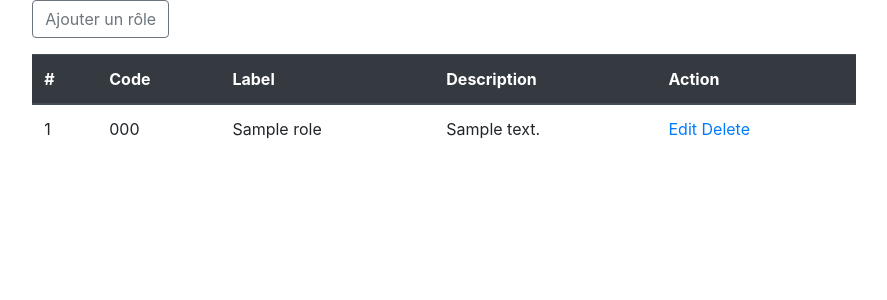
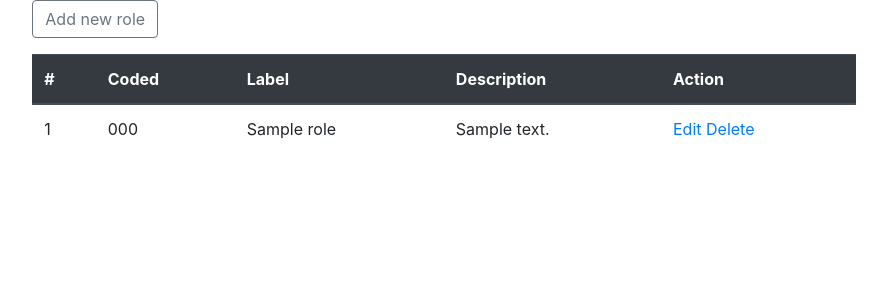
Before and after one commit to ismaellastlevel/Idea_Bag_Forum, a Symfony app: template templates/admin/role/index.html.twig in a window 1280 px wide. Shown: the top 300 px of the page, without its empty margins (196-1083 px from the left). Run offline with Twig, Linux system fonts and the light colour scheme; the template is opened without the code that fills it: most values are stand-ins (such as "Sample title", 1, 10 or a date in 2020); some libraries are stand-ins or nearby versions.

Commit message:
Multiple languages EN/FR

```diff
--- a/templates/admin/role/index.html.twig
+++ b/templates/admin/role/index.html.twig
@@ -1,20 +1,20 @@
 {% extends 'base.html.twig' %}
 
-{% block title %}Les rôles{% endblock %}
+{% block title %}{% trans %}Roles{% endtrans %}{% endblock %}
 
 {% block body %}
     <div class="col-md-8 mx-auto">
         <div id="message"></div>
-        <button type="button" class="btn btn-outline-secondary mb-3" data-toggle="modal" data-target="#manageModal">Ajouter un rôle</button>
+        <button type="button" class="btn btn-outline-secondary mb-3" data-toggle="modal" data-target="#manageModal">{% trans %}Add new role{% endtrans %}</button>
         {% if roles %}
             <table class="table">
                 <thead class="thead-dark">
                 <tr>
                     <th scope="col">#</th>
-                    <th scope="col">Code</th>
-                    <th scope="col">Label</th>
-                    <th scope="col">Description</th>
-                    <th scope="col">Action</th>
+                    <th scope="col">{% trans %}Coded{% endtrans %}</th>
+                    <th scope="col">{% trans %}Label{% endtrans %}</th>
+                    <th scope="col">{% trans %}Description{% endtrans %}</th>
+                    <th scope="col">{% trans %}Action{% endtrans %}</th>
                 </tr>
                 </thead>
                 <tbody>
@@ -25,8 +25,8 @@
                             <td>{{ role.label }}</td>
                             <td>{{ role.description }}</td>
                             <td>
-                                <a href="javascript:void(0);" class="edit" data-id="{{ role.id }}">Edit</a>
-                                <a href="javascript:void(0);" class="delete" data-id="{{ role.id }}">Delete</a>
+                                <a href="javascript:void(0);" class="edit" data-id="{{ role.id }}">{% trans %}Edit{% endtrans %}</a>
+                                <a href="javascript:void(0);" class="delete" data-id="{{ role.id }}">{% trans %}Delete{% endtrans %}</a>
                             </td>
                         </tr>
                     {% endfor %}
@@ -34,7 +34,7 @@
             </table>
         {% else %}
             <div class="alert alert-warning" role="alert">
-                Pas de rôle
+                {% trans %}There is no role yet{% endtrans %}
             </div>
         {% endif %}
     </div>
--- a/templates/partials/modals/delete_modal.html.twig
+++ b/templates/partials/modals/delete_modal.html.twig
@@ -2,17 +2,17 @@
     <div class="modal-dialog modal-dialog-centered">
         <div class="modal-content">
             <div class="modal-header">
-                <h5 class="modal-title" id="staticBackdropLabel">Modal title</h5>
+                <h5 class="modal-title" id="staticBackdropLabel">{% trans %}Remove this role{% endtrans %}</h5>
                 <button type="button" class="close" data-dismiss="modal" aria-label="Close">
                     <span aria-hidden="true">&times;</span>
                 </button>
             </div>
             <div class="modal-body">
-                <p>Supprimer role</p>
+                <p>{% trans %}Are you sure you want to remove this role ?{% endtrans %}</p>
             </div>
             <div class="modal-footer">
-                <button type="button" role="button" class="btn btn-outline-danger" data-dismiss="modal">Cancel</button>
-                <button type="submit" role="button" class="btn btn-outline-success btnDelete">Save</button>
+                <button type="button" role="button" class="btn btn-outline-danger" data-dismiss="modal">{% trans %}Cancel{% endtrans %}</button>
+                <button type="submit" role="button" class="btn btn-outline-success btnDelete">{% trans %}Save{% endtrans %}</button>
             </div>
         </div>
     </div>
--- a/templates/partials/modals/manage_modal.html.twig
+++ b/templates/partials/modals/manage_modal.html.twig
@@ -3,7 +3,7 @@
         <div class="modal-content">
             {{ form_start(formAjax, { 'attr': { 'class': 'json-form', 'enctype': 'multipart/form-data' } }) }}
             <div class="modal-header">
-                <h5 class="modal-title" id="staticBackdropLabel">Modal title</h5>
+                <h5 class="modal-title" id="staticBackdropLabel">{% trans %}Edit this role{% endtrans %}</h5>
                 <button type="button" class="close" data-dismiss="modal" aria-label="Close">
                     <span aria-hidden="true">&times;</span>
                 </button>
@@ -20,8 +20,8 @@
                 {% endfor %}
             </div>
             <div class="modal-footer">
-                <button type="button" role="button" class="btn btn-outline-danger" data-dismiss="modal">Cancel</button>
-                <button type="submit" role="button" class="btn btn-outline-success">Save</button>
+                <button type="button" role="button" class="btn btn-outline-danger" data-dismiss="modal">{% trans %}Cancel{% endtrans %}</button>
+                <button type="submit" role="button" class="btn btn-outline-success">{% trans %}Save{% endtrans %}</button>
             </div>
             {{ form_end(formAjax) }}
         </div>
```
Also changed, not shown: src/Controller/Admin/RoleController.php (+7 -5 lines), src/Security/LoginFormAuthenticator.php (+18 -9 lines), templates/admin/role/create.html.twig (deleted, +0 -9 lines), templates/registration/register.html.twig (+4 -4 lines), templates/security/forgotten_password.html.twig (+5 -5 lines), templates/security/login.html.twig (+8 -8 lines), templates/security/reset_password.html.twig (+5 -5 lines), public/build/js/json_form_utils.js, 4 other files.
